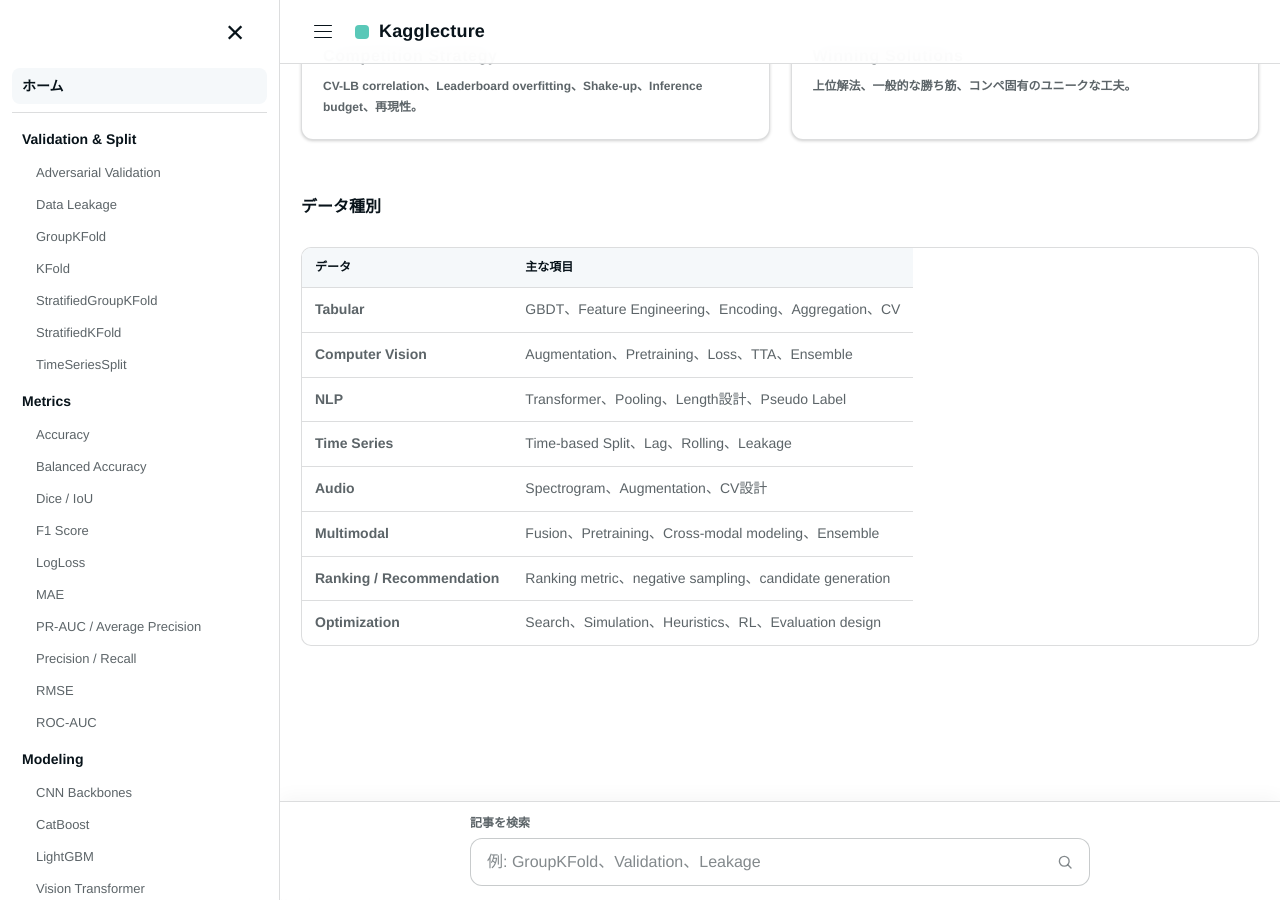
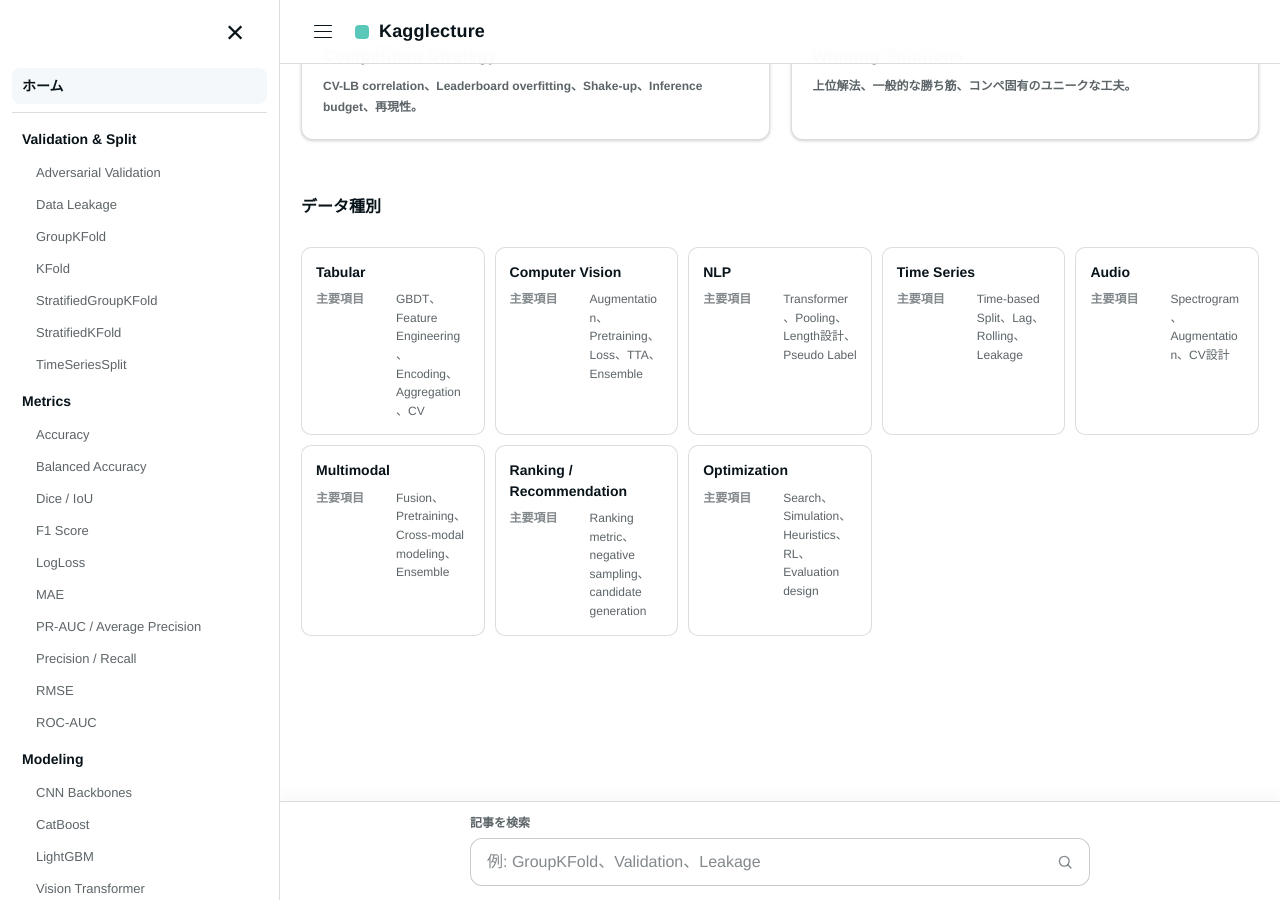
Before and after one commit to morikazu1119/Kagglecture, a Jekyll site: the page built from index.md, in a window 1280 px wide and 900 px high, scrolled down 710 px. Built offline with Jekyll 4.4.1, drawn with Linux system fonts in a browser that asks for light colours.

Commit message:
refactor: render data type overview as HTML cards

```diff
--- a/index.md
+++ b/index.md
@@ -22,13 +22,13 @@
 
 ## データ種別
 
-| データ | 主な項目 |
-|---|---|
-| **Tabular** | GBDT、Feature Engineering、Encoding、Aggregation、CV |
-| **Computer Vision** | Augmentation、Pretraining、Loss、TTA、Ensemble |
-| **NLP** | Transformer、Pooling、Length設計、Pseudo Label |
-| **Time Series** | Time-based Split、Lag、Rolling、Leakage |
-| **Audio** | Spectrogram、Augmentation、CV設計 |
-| **Multimodal** | Fusion、Pretraining、Cross-modal modeling、Ensemble |
-| **Ranking / Recommendation** | Ranking metric、negative sampling、candidate generation |
-| **Optimization** | Search、Simulation、Heuristics、RL、Evaluation design |
+<div class="comparison-board" aria-label="Kaggleのデータ種別と主要トピック">
+  <section class="comparison-card"><h4>Tabular</h4><dl><dt>主要項目</dt><dd>GBDT、Feature Engineering、Encoding、Aggregation、CV</dd></dl></section>
+  <section class="comparison-card"><h4>Computer Vision</h4><dl><dt>主要項目</dt><dd>Augmentation、Pretraining、Loss、TTA、Ensemble</dd></dl></section>
+  <section class="comparison-card"><h4>NLP</h4><dl><dt>主要項目</dt><dd>Transformer、Pooling、Length設計、Pseudo Label</dd></dl></section>
+  <section class="comparison-card"><h4>Time Series</h4><dl><dt>主要項目</dt><dd>Time-based Split、Lag、Rolling、Leakage</dd></dl></section>
+  <section class="comparison-card"><h4>Audio</h4><dl><dt>主要項目</dt><dd>Spectrogram、Augmentation、CV設計</dd></dl></section>
+  <section class="comparison-card"><h4>Multimodal</h4><dl><dt>主要項目</dt><dd>Fusion、Pretraining、Cross-modal modeling、Ensemble</dd></dl></section>
+  <section class="comparison-card"><h4>Ranking / Recommendation</h4><dl><dt>主要項目</dt><dd>Ranking metric、negative sampling、candidate generation</dd></dl></section>
+  <section class="comparison-card"><h4>Optimization</h4><dl><dt>主要項目</dt><dd>Search、Simulation、Heuristics、RL、Evaluation design</dd></dl></section>
+</div>
```
